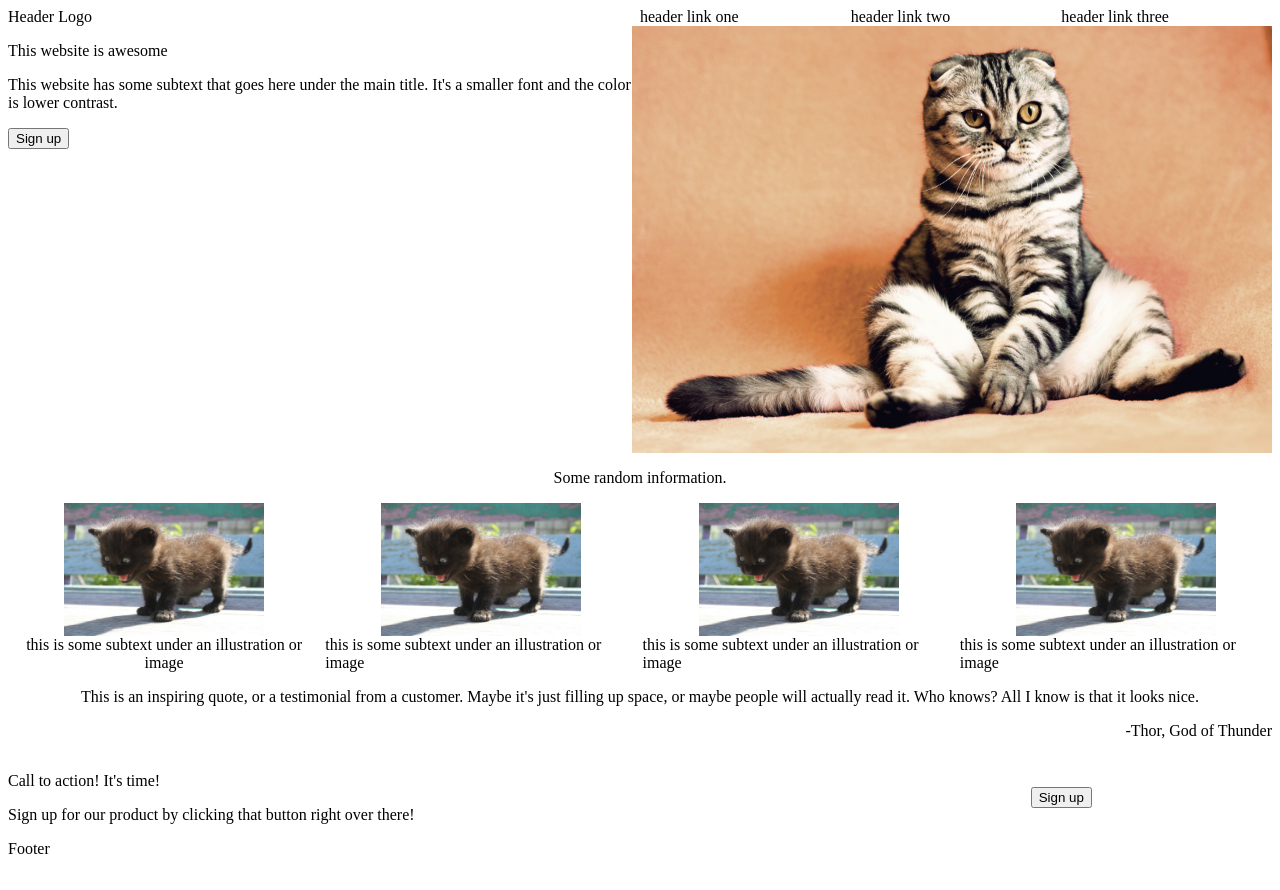
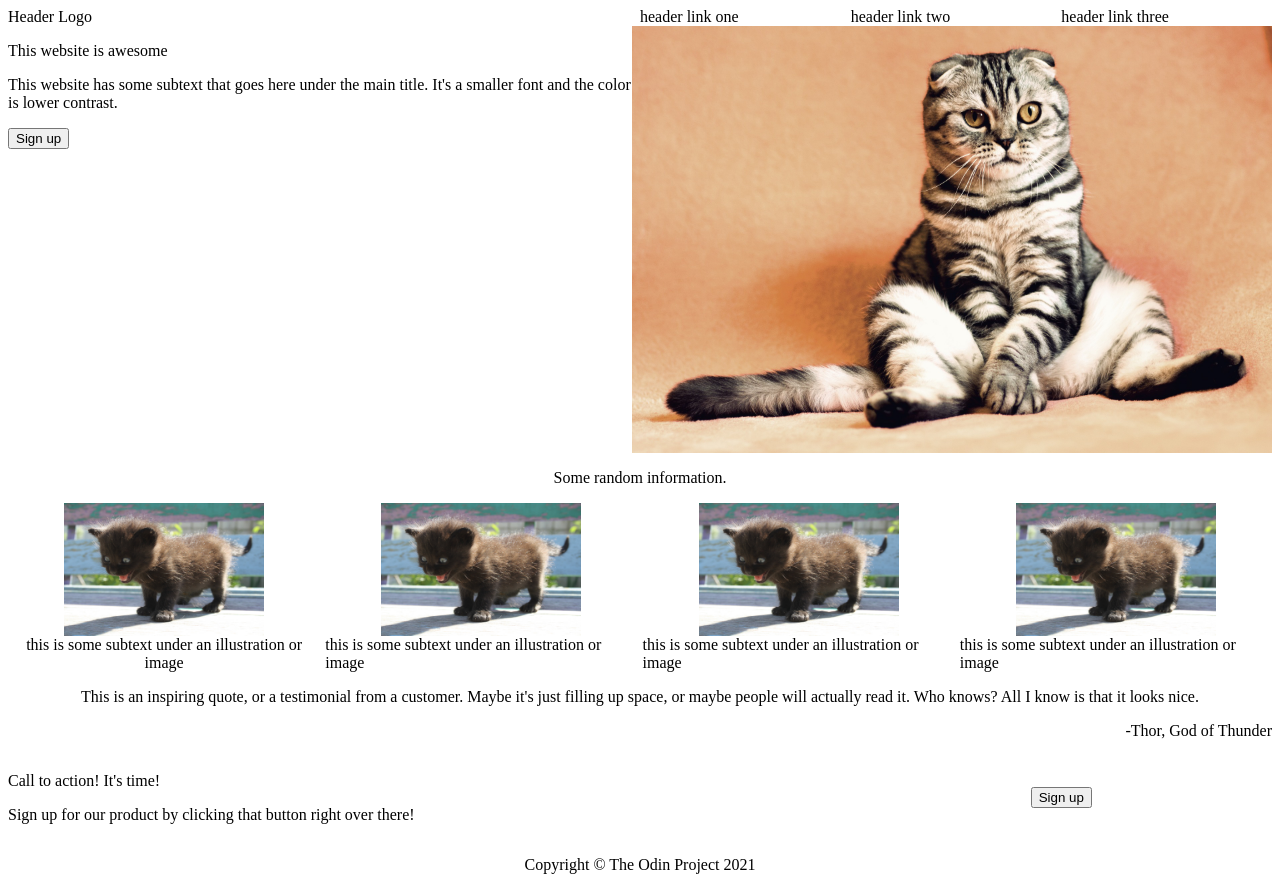
Before and after one commit to tommy128works/Landing_Page, a plain HTML site: page index.html in a window 1280 px wide. Before the commit the page ends 866 px from the top, so only its background shows below. Drawn offline with Linux system fonts and the light colour scheme.

Commit message:
feat: complete initial HTML of footer
Set up HTML and CSS for footer section with dummy HTML content

```diff
--- a/index.html
+++ b/index.html
@@ -59,6 +59,8 @@
         </div>
 
     </div>
-    <div>Footer</div>
+    <div class="footer">
+        <p>Copyright &#169 The Odin Project 2021</p>
+    </div>
 </body>
 </html>
--- a/styles.css
+++ b/styles.css
@@ -90,3 +90,7 @@
     justify-content: center;
     align-items: center;
 }
+
+.footer p {
+    text-align: center;
+}
```
